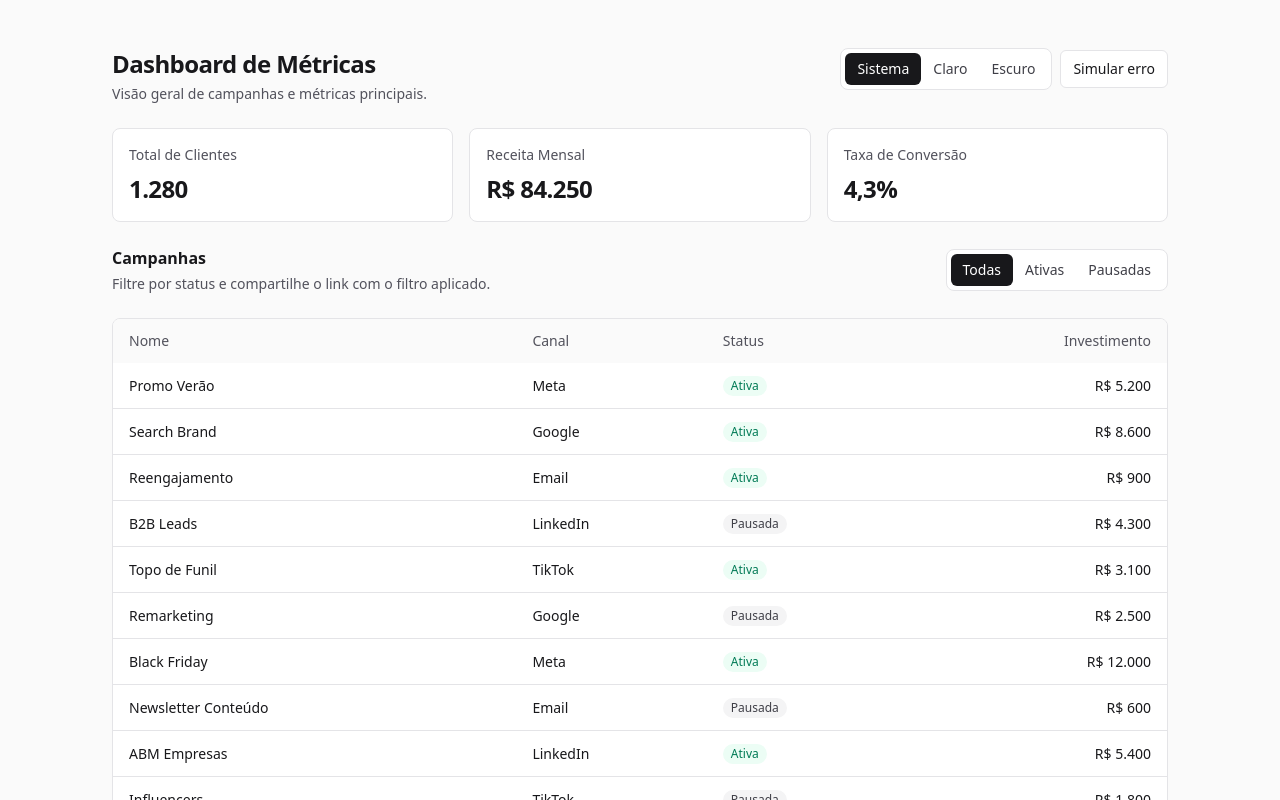
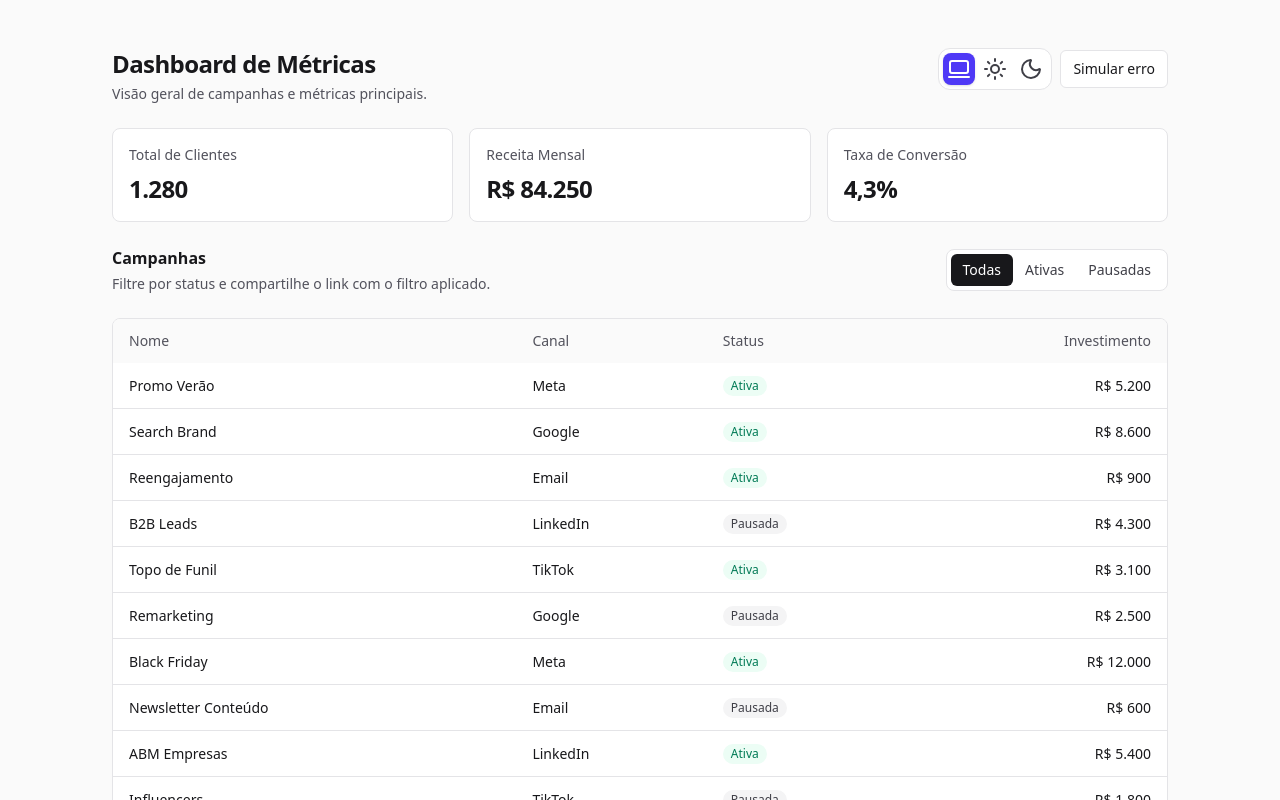
Before and after one commit to PatrickCosta7/metric-dashboard-stalse, a Next.js app: page / in a window 1280 px wide. Shown: the top 800 px of the page. Built offline with nearby package versions, Linux system fonts and the light colour scheme.

Commit message:
feat: add lucide-react icons to ThemeToggle and update dependencies

```diff
--- a/package.json
+++ b/package.json
@@ -9,6 +9,7 @@
     "lint": "eslint"
   },
   "dependencies": {
+    "lucide-react": "^0.577.0",
     "next": "16.1.6",
     "next-themes": "^0.4.6",
     "react": "19.2.3",
--- a/src/components/ThemeToggle.tsx
+++ b/src/components/ThemeToggle.tsx
@@ -2,13 +2,18 @@
 
 import { useEffect, useState } from 'react';
 import { useTheme } from 'next-themes';
+import { LaptopMinimal, Sun, Moon } from 'lucide-react';
 
 type ThemeOption = 'system' | 'light' | 'dark';
 
-const options: Array<{ value: ThemeOption; label: string }> = [
-  { value: 'system', label: 'Sistema' },
-  { value: 'light', label: 'Claro' },
-  { value: 'dark', label: 'Escuro' },
+const options: Array<{
+  value: ThemeOption;
+  label: string;
+  Icon: React.ComponentType<{ className?: string }>;
+}> = [
+  { value: 'system', label: 'Sistema', Icon: LaptopMinimal },
+  { value: 'light', label: 'Claro', Icon: Sun },
+  { value: 'dark', label: 'Escuro', Icon: Moon },
 ];
 
 export function ThemeToggle() {
@@ -17,34 +22,35 @@ export function ThemeToggle() {
 
   useEffect(() => setMounted(true), []);
 
-  // Evita “hydration mismatch” do toggle (theme só é confiável após mount)
   if (!mounted) return null;
 
   return (
     <div
-      className="inline-flex rounded-lg border border-zinc-200 bg-white p-1 dark:border-zinc-800 dark:bg-zinc-950"
+      className="inline-flex items-center gap-1 rounded-xl border border-zinc-200 bg-white p-1 dark:border-zinc-800 dark:bg-zinc-950"
       role="group"
       aria-label="Tema"
     >
-      {options.map((opt) => {
-        const selected = (theme as ThemeOption) === opt.value;
+      {options.map(({ value, label, Icon }) => {
+        const selected = (theme as ThemeOption) === value;
 
         return (
           <button
-            key={opt.value}
+            key={value}
             type="button"
-            onClick={() => setTheme(opt.value)}
+            onClick={() => setTheme(value)}
             className={[
-              'rounded-md px-3 py-1.5 text-sm font-medium transition',
-              'focus-visible:outline-none focus-visible:ring-2 focus-visible:ring-zinc-400 dark:focus-visible:ring-zinc-600',
+              'inline-flex h-8 w-8 items-center justify-center rounded-lg transition',
+              'focus-visible:outline-none focus-visible:ring-2 focus-visible:ring-indigo-500/70',
               'active:scale-[0.98]',
               selected
-                ? 'bg-zinc-900 text-white dark:bg-zinc-50 dark:text-zinc-900'
+                ? 'bg-indigo-600 text-white shadow-sm'
                 : 'text-zinc-700 hover:bg-zinc-100 dark:text-zinc-200 dark:hover:bg-zinc-900',
             ].join(' ')}
+            aria-label={label}
+            title={label}
             aria-pressed={selected}
           >
-            {opt.label}
+            <Icon className="h-6 w-6" />
           </button>
         );
       })}
```
Also changed, not shown: 2 other files (tests, documents, lock files or other folders).
